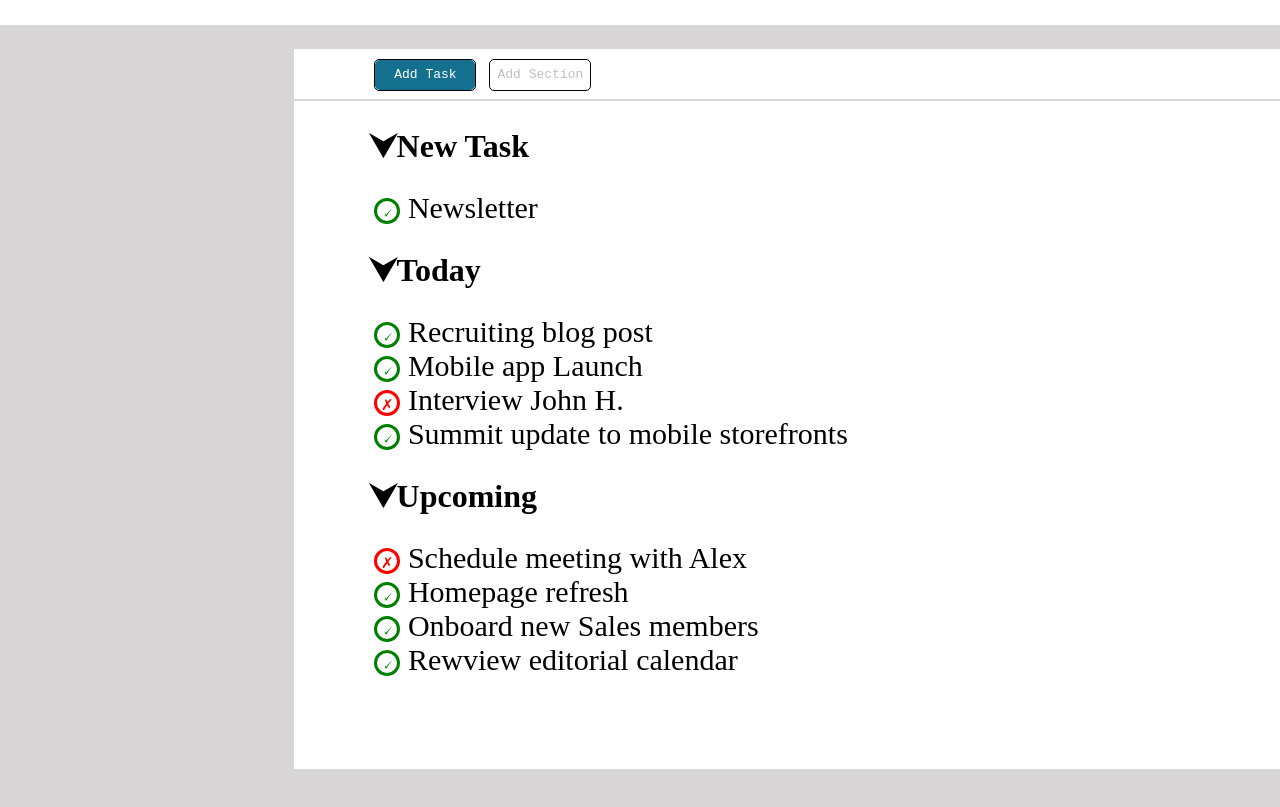
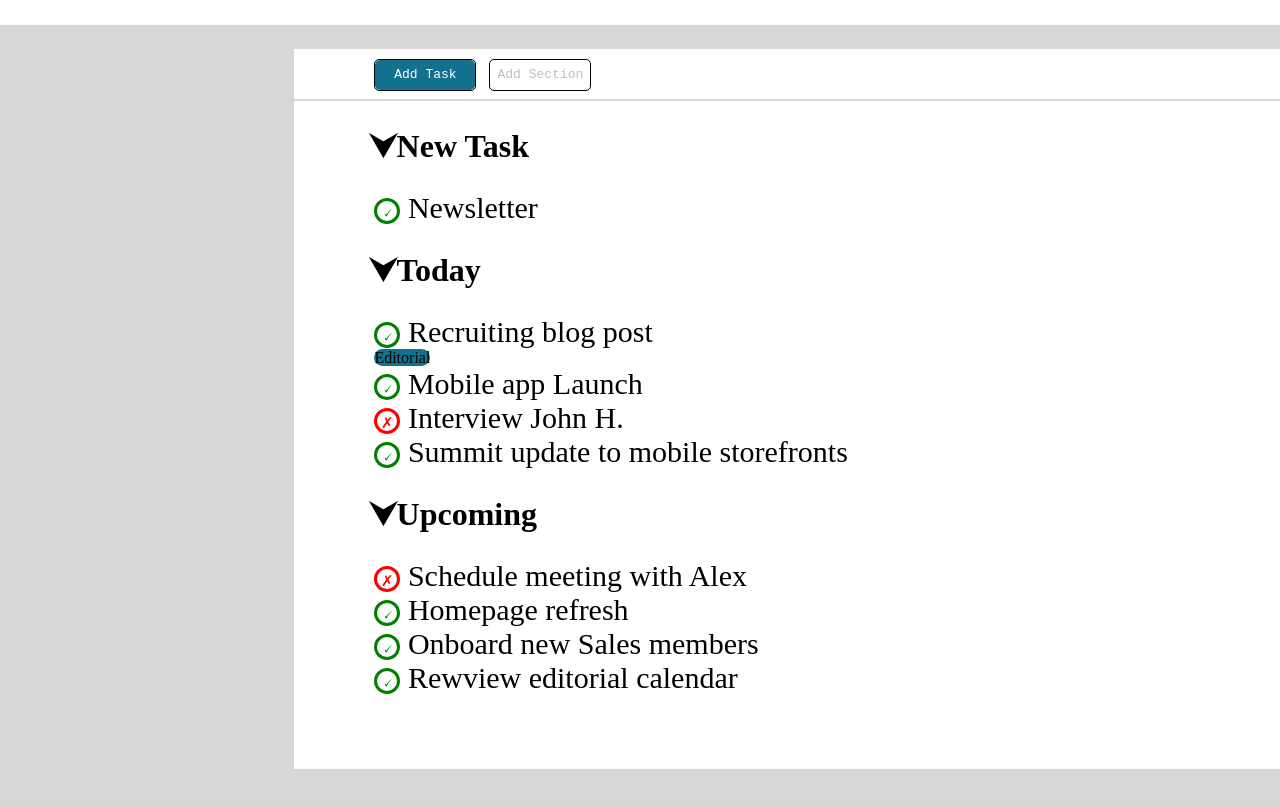
Before and after one commit to MatteoOliva/html-css-toboolist, a plain HTML site: page index.html in a window 1280 px wide. Shown: the part 111-918 px from the top of the page. Drawn offline with Linux system fonts and the light colour scheme.

Commit message:
inizio badge

```diff
--- a/css/style.css
+++ b/css/style.css
@@ -118,3 +118,12 @@ header {
     text-align: center;
     line-height: 25px;
    }
+
+   .badgeblu {
+
+
+    border-radius: 10px;
+    background-color: rgb(19, 112, 143);
+
+
+   }
--- a/index.html
+++ b/index.html
@@ -35,7 +35,7 @@
                     </ul>
                     <h2>&#11167;Today</h2>
                     <ul>
-                        <li><span class="check">&#128504;</span>&nbsp;Recruiting blog post</span></li>
+                        <li><span class="check">&#128504;</span>&nbsp;Recruiting blog post</span></li><span class="badgeblu">Editorial</span>
                         <li><span class="check">&#128504;</span>&nbsp;Mobile app Launch</li>
                         <li><span class="cross">&#10007;</span>&nbsp;Interview John H.</li>
                         <li><span class="check">&#128504;</span>&nbsp;Summit update to mobile storefronts</li>
```
